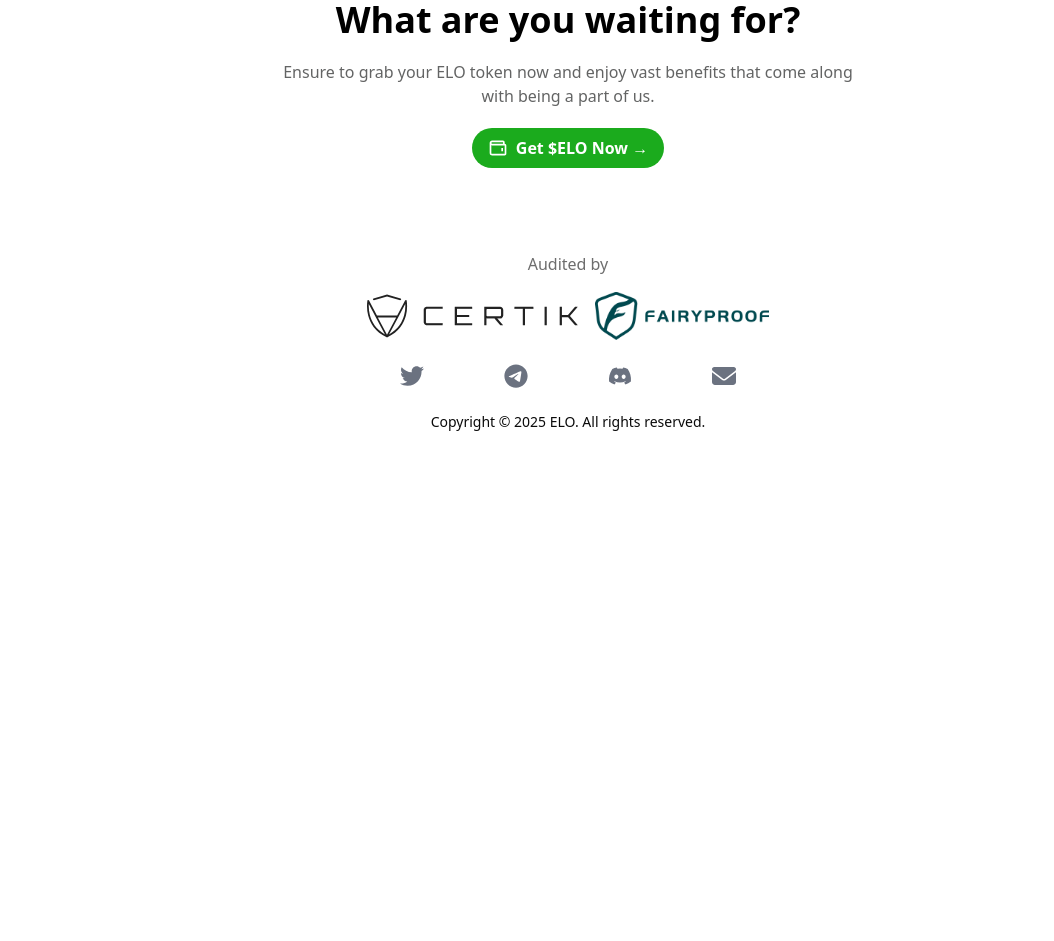
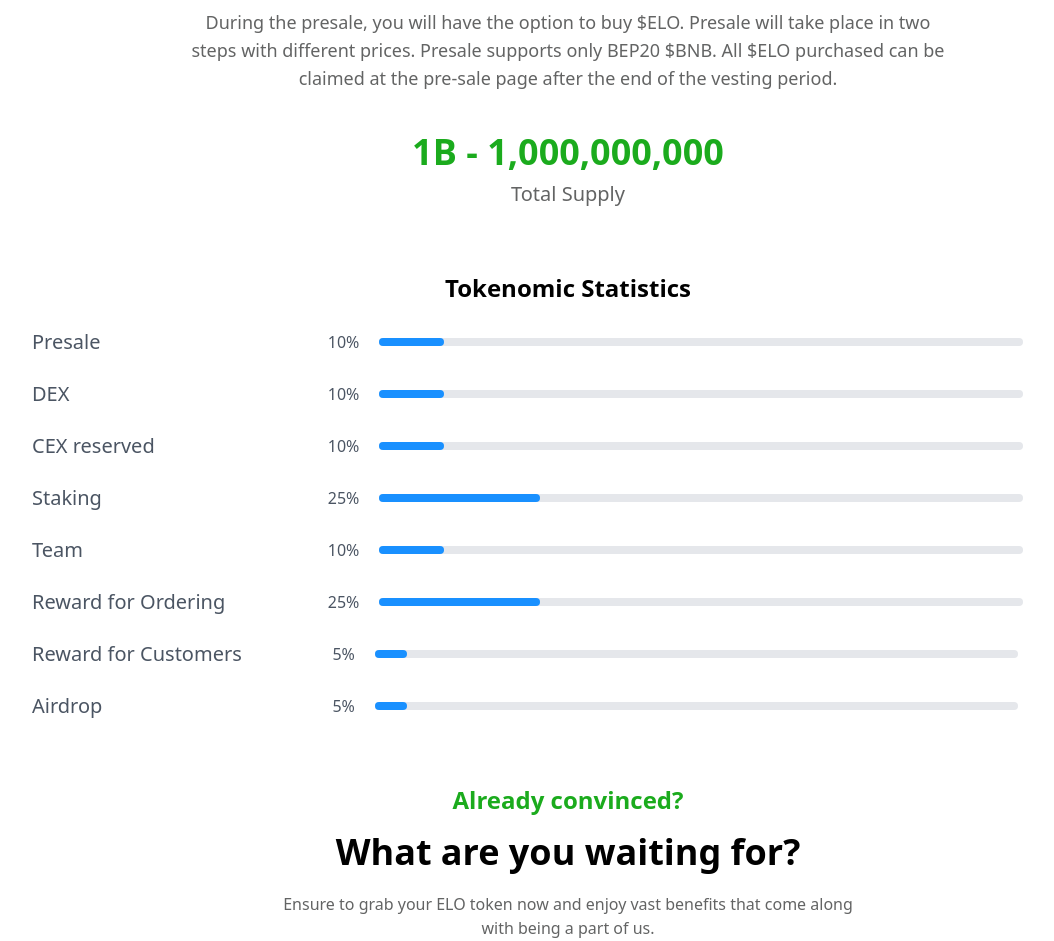
Before and after one commit to MostakemHossain/effortless-order-frontend, a React (Vite) app: page / in a window 1280 px wide. Shown: the part 720-1661 px from the top of the page, without its empty margins (72-1126 px from the left). Before the commit the page ends 1176 px from the top, so only its background shows below. Built offline with nearby package versions, Linux system fonts and the light colour scheme.

Commit message:
Tokenomics section added

```diff
--- a/src/App.tsx
+++ b/src/App.tsx
@@ -2,12 +2,14 @@ import Banner from "./component/Banner";
 import CallToAction from "./component/CallToAction";
 import Footer from "./component/Footer";
 import Navbar from "./component/Navbar";
+import Tokenomics from "./component/Tokenomics";
 
 const App = () => {
   return (
     <div>
       <Navbar />
       <Banner />
+      <Tokenomics />
       <CallToAction />
       <Footer />
     </div>
--- /dev/null
+++ b/src/component/Tokenomics.tsx
@@ -0,0 +1,61 @@
+const Tokenomics = () => {
+  return (
+    <section className="max-w-6xl mx-auto mb-10 px-4">
+      <div className="text-center">
+        <h2 className="text-4xl font-bold mb-4">Tokenomics</h2>
+        <p className="text-[#636464] text-lg max-w-3xl mx-auto mb-10 mt-3">
+          During the presale, you will have the option to buy $ELO. Presale will
+          take place in two steps with different prices. Presale supports only
+          BEP20 $BNB. All $ELO purchased can be claimed at the pre-sale page
+          after the end of the vesting period.
+        </p>
+        <div className="text-[#1BAB1D] font-extrabold text-3xl md:text-4xl mb-2">
+          1B - 1,000,000,000
+        </div>
+        <div className="text-xl text-[#636464]">Total Supply</div>
+      </div>
+
+      <div className="mt-10 flex flex-col lg:flex-row justify-center items-start lg:space-x-10">
+        <div className="rounded-lg p-6 w-full">
+          <h3 className="text-2xl font-bold text-black text-center mb-6">
+            Tokenomic Statistics
+          </h3>
+          <div className="space-y-6">
+            {[
+              { label: "Presale", percentage: 10 },
+              { label: "DEX", percentage: 10 },
+              { label: "CEX reserved", percentage: 10 },
+              { label: "Staking", percentage: 25 },
+              { label: "Team", percentage: 10 },
+              { label: "Reward for Ordering", percentage: 25 },
+              { label: "Reward for Customers", percentage: 5 },
+              { label: "Airdrop", percentage: 5 },
+            ].map((item, index) => (
+              <div
+                key={index}
+                className="flex flex-col lg:flex-row lg:items-center lg:justify-between space-y-2 lg:space-y-0"
+              >
+                <div className="text-gray-600 text-xl">{item.label}</div>
+
+
+                <div className="flex items-center justify-center gap-5 lg:flex-row lg:items-center lg:w-[80%]">
+                  <span className="text-gray-600 text-sm lg:text-base">
+                    {item.percentage}%
+                  </span>
+                  <div className="w-full lg:w-[75%] bg-gray-200 h-2 rounded-full">
+                    <div
+                      className="bg-[#1990FF] h-2 w-full rounded-full"
+                      style={{ width: `${item.percentage}%` }}
+                    ></div>
+                  </div>
+                </div>
+              </div>
+            ))}
+          </div>
+        </div>
+      </div>
+    </section>
+  );
+};
+
+export default Tokenomics;
```
